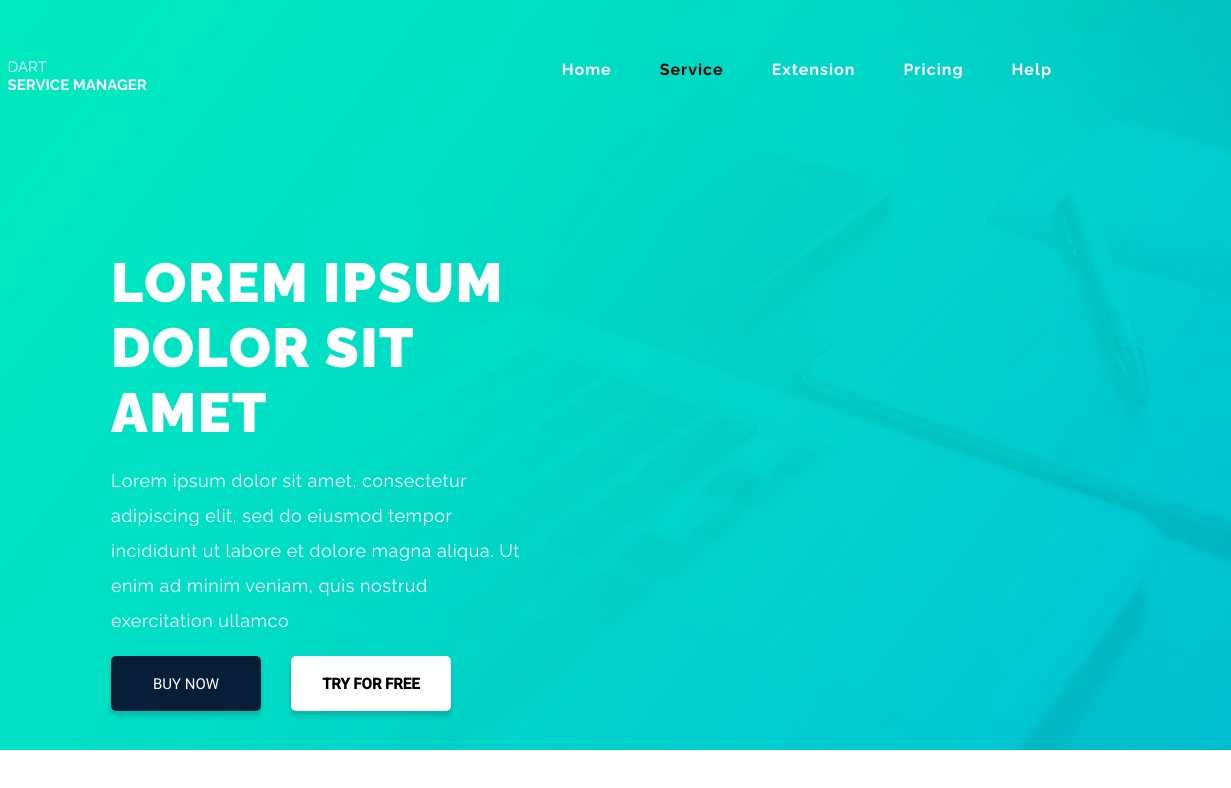
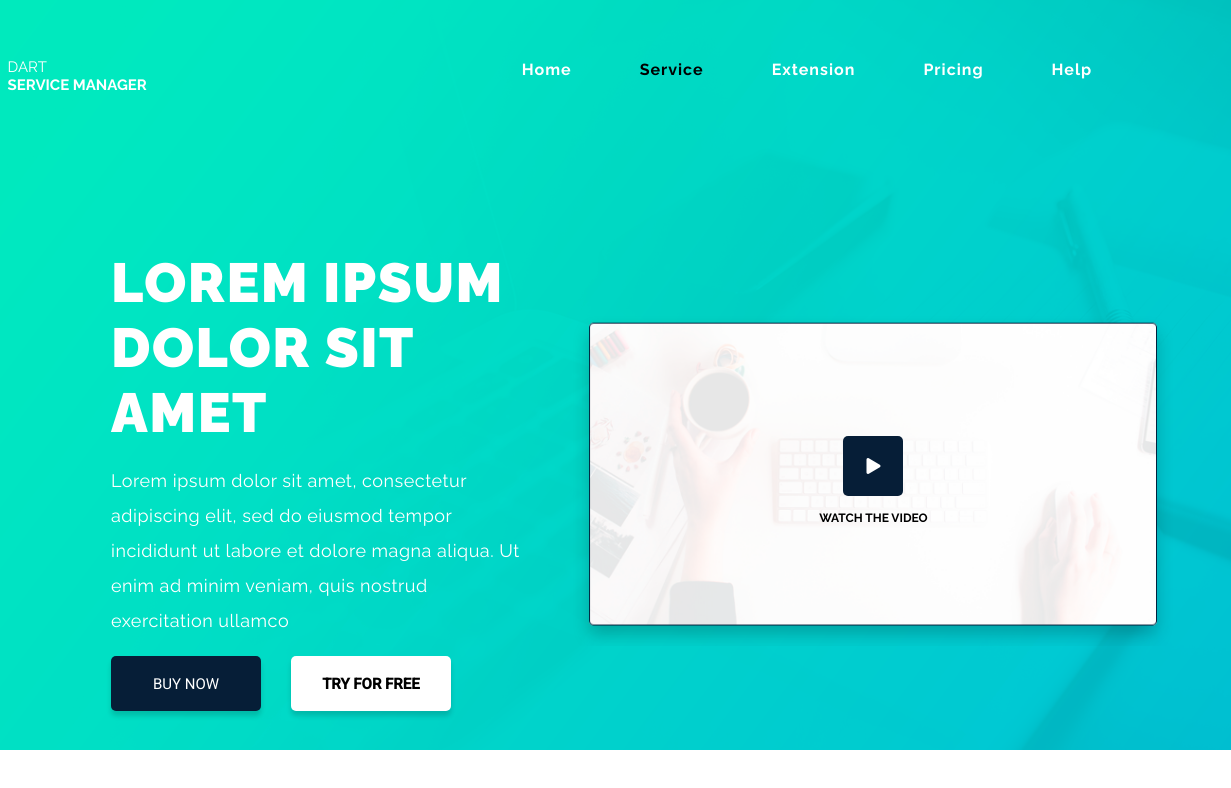
Before and after one commit to SvinDzjuba/CSS-practice, a plain HTML site: page SCSS_practice/Service Manager/index.html in a window 1280 px wide. Shown: the top 788 px of the page, 49-1280 px from the left. Drawn offline with Linux system fonts and the light colour scheme.

Commit message:
Main page is done, doing others.

```diff
--- a/SCSS_practice/Service Manager/css/styles.scss
+++ b/SCSS_practice/Service Manager/css/styles.scss
@@ -3,6 +3,7 @@ $main_font: 'Raleway', sans-serif;
 
 a{text-decoration: none; color: black; margin: 0; padding: 0}; li{list-style: none;};
 ul{margin: 0; padding: 0}; h1{margin: 0;}
+
 
 
 .wrapper {
@@ -13,9 +14,31 @@ ul{margin: 0; padding: 0}; h1{margin: 0;}
 header {
     width: 100%;
     display: flex;
+    ul {
+        width: 100%;
+        display: flex;
+        justify-content: center;
+        li {
+            margin-left: 68px;
+            font-family: $main_font;
+            font-weight: 700;
+            letter-spacing: 1px;
+            font-size: 16px;
+            text-align: center;
+            color: #fff;
+            &:nth-child(1) {
+                margin-left: 0;
+            }
+            &:nth-child(2) {
+                color: black;
+            }
+        }
+    }
+}
 .logo_container {
     width: 15%;
     display: flex;
+}
 .logo_img {
     display: flex;
     justify-content: center;
@@ -41,27 +64,6 @@ header {
         }
     }
 }
-    }
-    ul {
-        width: 100%;
-        display: flex;
-        justify-content: center;
-        li {
-            margin-left: 48px;
-            font-family: $main_font;
-            font-weight: 700;
-            letter-spacing: 1px;
-            font-size: 16px;
-            text-align: center;
-            color: #fff;
-            &:nth-child(1) {
-                margin-left: 0;
-            }
-            &:nth-child(2) {
-                color: black;
-            }
-        }
-    }
 .signUp_button {
     width: 120px;
     height: 30px;
@@ -77,7 +79,6 @@ header {
         text-align: center;
     }
 }
-}
 .main_page {
     width: 100%;
     height: 750px;
@@ -88,6 +89,12 @@ header {
     background-image: url(../images/BG.png);
     background-repeat: no-repeat;
     background-size: cover;
+}
+.main_block_container {
+    width: 100%;
+    display: flex;
+    justify-content: flex-start;
+    align-items: center;
 }
 .info_block {
     width: 33%;
@@ -147,3 +154,57 @@ header {
         font-weight: 600;
     }
 }
+.video_block {
+    width: 50%;
+    margin-top: 250px;
+    display: flex;
+    justify-content: flex-end;
+    align-items: center;
+}
+.video {
+    width: 600px;
+    height: 330px;
+    display: flex;
+    justify-content: center;
+    align-items: center;
+    flex-wrap: wrap;
+    background-image: url(../images/video_preview.png);
+    background-repeat: no-repeat;
+    background-size: cover;
+}
+.video_container {
+    display: flex;
+    justify-content: center;
+    align-items: center;
+    flex-wrap: wrap;
+}
+.play_button {
+    width: 60px;
+    height: 60px;
+    background-color: #061e37;
+    border-radius: 5px;
+    margin-bottom: 15px;
+    a {
+        width: 100%;
+        height: 60px;
+        display: flex;
+        justify-content: center;
+        align-items: center;
+        flex-wrap: wrap;
+        .fas {
+            color: #fff;
+        }
+    }
+}
+.play_button-txt_container {
+    width: 100%;
+    display: flex;
+    justify-content: center;
+    align-items: center;
+    a {
+        font-family: $main_font;
+        font-size: 12px;
+        font-weight: bold;
+        text-transform: uppercase;
+    }
+}
--- a/SCSS_practice/Service Manager/index.html
+++ b/SCSS_practice/Service Manager/index.html
@@ -4,6 +4,8 @@
     <meta charset="UTF-8">
     <meta http-equiv="X-UA-Compatible" content="IE=edge">
     <meta name="viewport" content="width=device-width, initial-scale=1.0">
+
+    <link rel="stylesheet" href="https://cdnjs.cloudflare.com/ajax/libs/font-awesome/5.15.3/css/all.min.css" integrity="sha512-iBBXm8fW90+nuLcSKlbmrPcLa0OT92xO1BIsZ+ywDWZCvqsWgccV3gFoRBv0z+8dLJgyAHIhR35VZc2oM/gI1w==" crossorigin="anonymous" referrerpolicy="no-referrer" />
 
     <!-- Raleway font -->
     <link rel="preconnect" href="https://fonts.googleapis.com">
@@ -60,6 +62,7 @@
 
         <main>
             <div class="main_page">
+                <div class="main_block_container">
                     <div class="info_block">
                         <h1>Lorem Ipsum <br> dolor sit amet</h1>
                         <p>
@@ -74,6 +77,33 @@
                             <a href="">try for free</a>
                         </div>
                     </div>
+                    <div class="video_block">
+                        <!-- <iframe width="600" height="320"
+                            src="https://www.youtube.com/embed/dAGpVZbWxTk"
+                            title="ENEMY 😈"
+                            frameborder="1px"
+                            allow="accelerometer;
+                            autoplay;
+                            clipboard-write;
+                            encrypted-media;
+                            gyroscope;
+                            picture-in-picture"
+                            allowfullscreen>
+                        </iframe> -->
+                        <div class="video">
+                            <div class="video_container">
+                                <div class="play_button">
+                                    <a href="https://www.youtube.com/embed/dAGpVZbWxTk">
+                                        <i class="fas fa-play"></i>
+                                    </a>
+                                </div>
+                                <div class="play_button-txt_container">
+                                    <a>Watch the video</a>
+                                </div>
+                            </div>
+                        </div>
+                    </div>
+                </div>
             </div>
         </main>
     </div>
```
Also changed, not shown: SCSS_practice/Service Manager/Images/video_preview.png (added), SCSS_practice/Service Manager/css/styles.css, 1 other file. Lines whose indentation alone changed are shown as unchanged.
